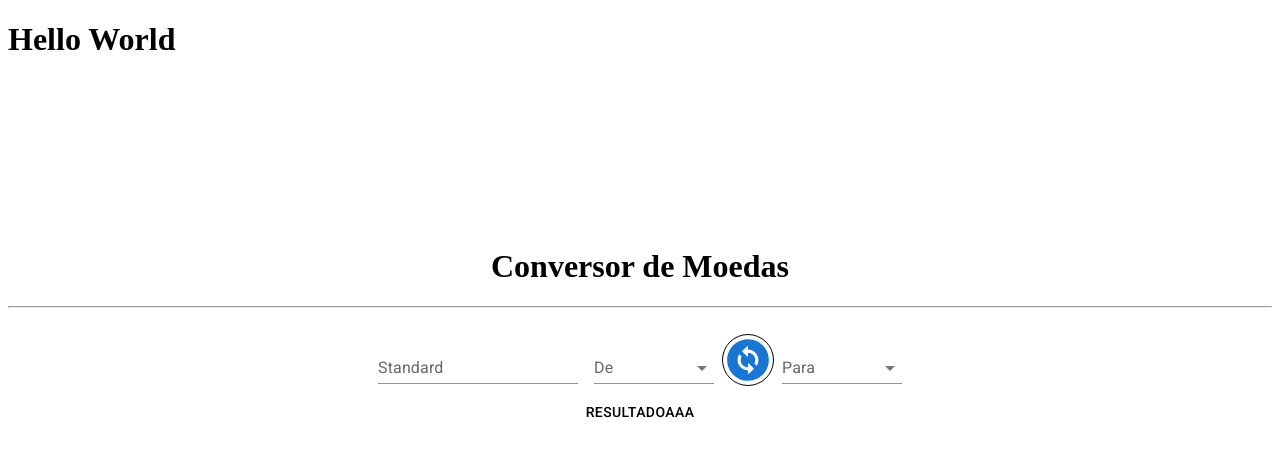
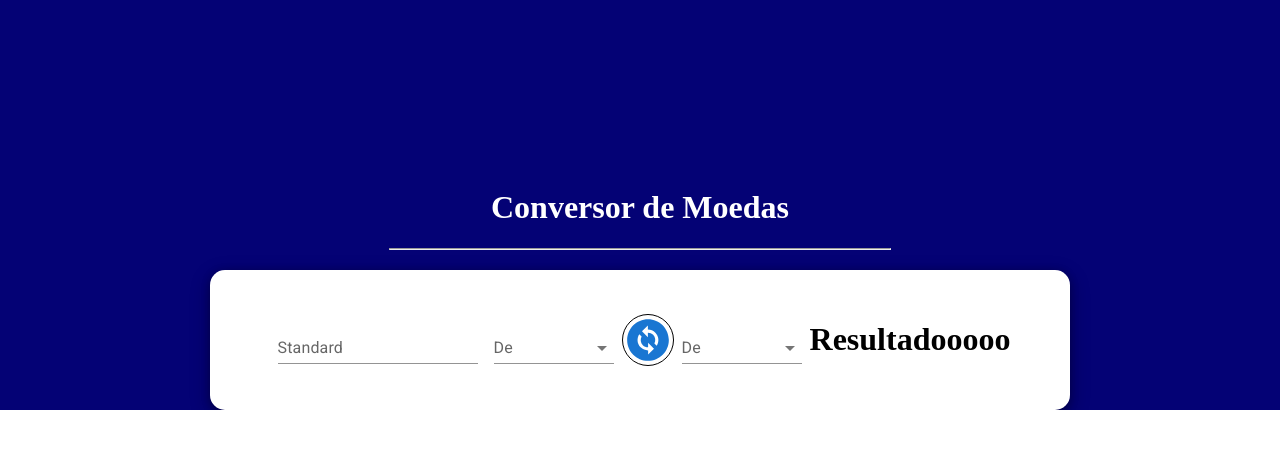
Before and after one commit to Mateus8741/Cambio-Mateus-React, a React (Create React App) app: page / in a window 1280 px wide. Shown: the top 456 px of the page. Built offline with nearby package versions, Linux system fonts and the light colour scheme.

Commit message:
mudança de components

```diff
--- /dev/null
+++ b/src/App.css
@@ -0,0 +1,42 @@
+body {
+  margin: 0;
+}
+.back {
+  position: absolute;
+  top: 0px;
+  width: 100%;
+  height: 410px;
+  max-height: 100%;
+  background-color: rgb(4, 2, 117);
+  z-index: -1;
+  overflow: hidden;
+}
+
+.box {
+  margin: auto;
+  padding: 30px;
+  border-radius: 15px;
+  background-color: rgb(255, 255, 255);
+  box-shadow: 0 2px 8px 0 rgba(0, 0, 0, 0.274),
+    0 6px 20px 0 rgba(0, 0, 0, 0.267);
+  color: black;
+  display: flex;
+  justify-content: center;
+  align-items: center;
+  width: 50rem;
+}
+
+.btn{
+    border-radius: 50%;
+    width: 40px;
+    height: 40px;
+    border: solid 1px rgba(128, 128, 128, 0.288);
+    background-color: #ffffff;
+    padding: 10px;
+    color: rgb(0, 108, 224);
+    display: flex;
+    justify-content: center;
+    align-items: center;
+    font-size: 5rem;
+    cursor: pointer;
+}
--- a/src/App.js
+++ b/src/App.js
@@ -1,10 +1,10 @@
-import Selects from "./components/Selects";
+import Cambio from "./components/Cambio";
+import './App.css';
 
 function App() {
   return (
-    <div>
-      <h1>Hello World</h1>
-      <Selects />
+    <div className="back">
+      <Cambio className="cambio" />
     </div>
   );
 }
--- /dev/null
+++ b/src/components/Cambio.js
@@ -0,0 +1,22 @@
+import React from "react";
+import Troca from "./Troca";
+import Input from "./Input";
+import Resultado from "./Resultado";
+import Header from "./Header";
+import Selects from "./Selects";
+import '../App.css';
+
+export default function Cambio() {
+  return (
+    <div>
+      <Header />
+      <div className="box">
+        <Input/>
+        <Selects />
+        <Troca />
+        <Selects />
+      <Resultado />
+      </div>
+    </div>
+  );
+}
--- a/src/components/Header.js
+++ b/src/components/Header.js
@@ -3,11 +3,11 @@ import React from "react";
 export default function Header() {
   return (
     <div >
-      <h1 style={{display:"flex", justifyContent:"center", color: "black", paddingTop: "168px" }}>
+      <h1 style={{display:"flex", justifyContent:"center", color: "white", paddingTop: "168px" }}>
         Conversor de Moedas
       </h1>
 
-      <hr />
+      <hr style={{width:"500px"}} />
 
       <div>
         <h2 style={{ color: "white" }} id="Input">
--- a/src/components/Resultado.js
+++ b/src/components/Resultado.js
@@ -1,16 +1,6 @@
 import * as React from "react";
-import { styled } from "@mui/material/styles";
-
-const Div = styled("div")(({ theme }) => ({
-  ...theme.typography.button,
-  backgroundColor: theme.palette.background.paper,
-  padding: theme.spacing(1),
-}));
+import "../App.css";
 
 export default function TypographyTheme() {
-  return (
-    <Div style={{ display: "flex", justifyContent: "center" }}>
-      {"Resultadoaaa"}
-    </Div>
-  );
+  return <h1 className="h1">Resultadooooo</h1>;
 }
--- a/src/components/Selects.js
+++ b/src/components/Selects.js
@@ -2,12 +2,7 @@ import * as React from "react";
 import InputLabel from "@mui/material/InputLabel";
 import MenuItem from "@mui/material/MenuItem";
 import FormControl from "@mui/material/FormControl";
-import { Box } from "@mui/system";
 import Select from "@mui/material/Select";
-import Troca from "./Troca";
-import Input from "./Input";
-import Resultado from "./Resultado";
-import Header from "./Header";
 
 export default function SelectVariants() {
   const [age, setAge] = React.useState("");
@@ -18,21 +13,6 @@ export default function SelectVariants() {
 
   return (
     <div>
-      <Header />
-      <Box
-        sx={{
-          display: "flex",
-          flexDirection: { md: "row" },
-          alignItems: "center",
-          justifyContent: "center",
-          bgcolor: "background.paper",
-          overflow: "hidden",
-          borderRadius: "12px",
-          boxShadow: 1,
-          fontWeight: "bold",
-        }}
-      >
-        <Input/>
         <FormControl variant="standard" sx={{ m: 1, minWidth: 120 }}>
           <InputLabel id="demo-simple-select-standard-label">De</InputLabel>
           <Select
@@ -49,25 +29,6 @@ export default function SelectVariants() {
             <MenuItem value={40}></MenuItem>
           </Select>
         </FormControl>
-        <Troca />
-        <FormControl variant="standard" sx={{ m: 1, minWidth: 120 }}>
-          <InputLabel id="demo-simple-select-standard-label">Para</InputLabel>
-          <Select
-            labelId="demo-simple-select-standard-label"
-            id="demo-simple-select-standard"
-            value={age}
-            onChange={handleChange}
-            label="Age"
-          >
-            <MenuItem value=""></MenuItem>
-            <MenuItem value={10}></MenuItem>
-            <MenuItem value={20}></MenuItem>
-            <MenuItem value={30}></MenuItem>
-            <MenuItem value={40}></MenuItem>
-          </Select>
-        </FormControl>
-      </Box>
-      <Resultado />
     </div>
   );
 }
--- a/src/components/Troca.js
+++ b/src/components/Troca.js
@@ -5,7 +5,7 @@ export default function SvgMaterialIcons() {
   return (
     <ChangeCircleIcon
       sx={{ fontSize: 50 }}
-      style={{ border: "black solid .5px", borderRadius: "50px",}}
+      style={{ border: "black solid .5px", borderRadius: "50px", cursor: "pointer" }}
       color="primary"
     />
   );
```
